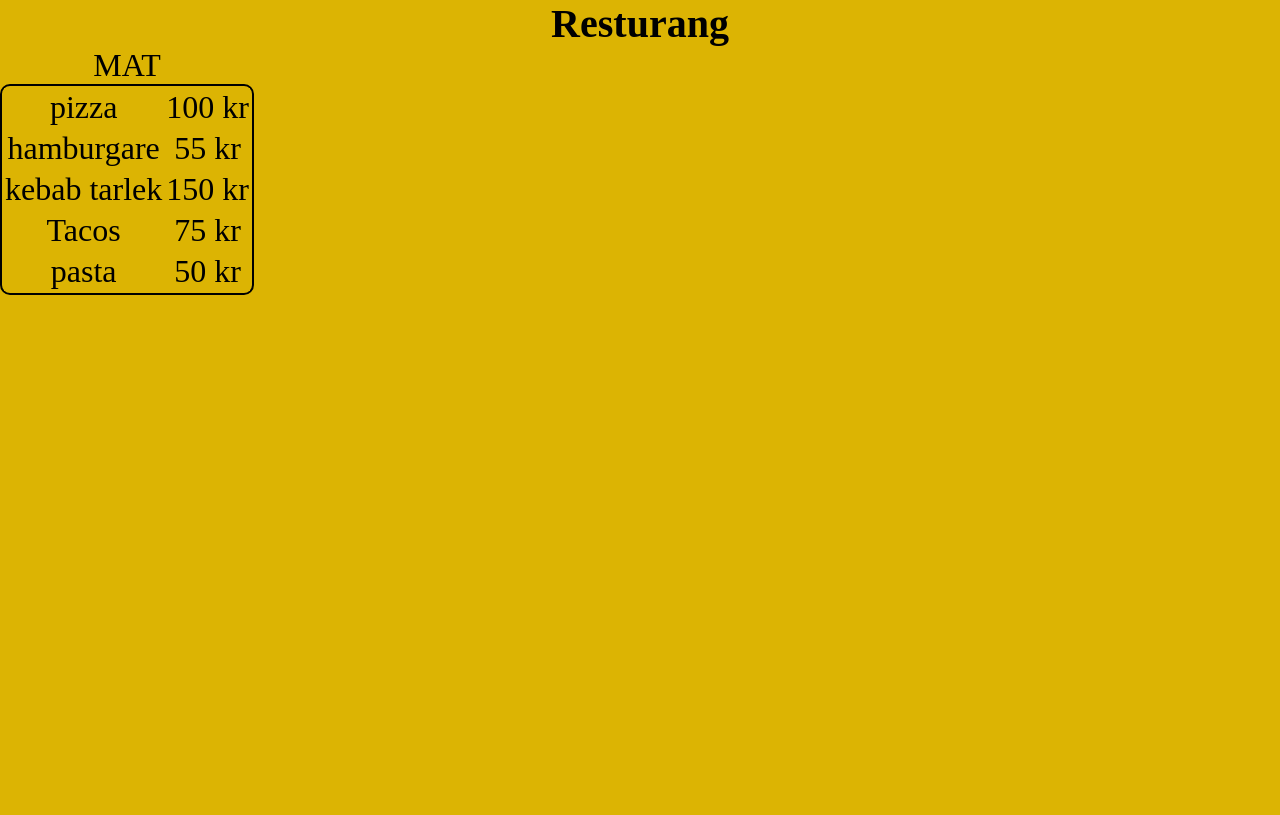
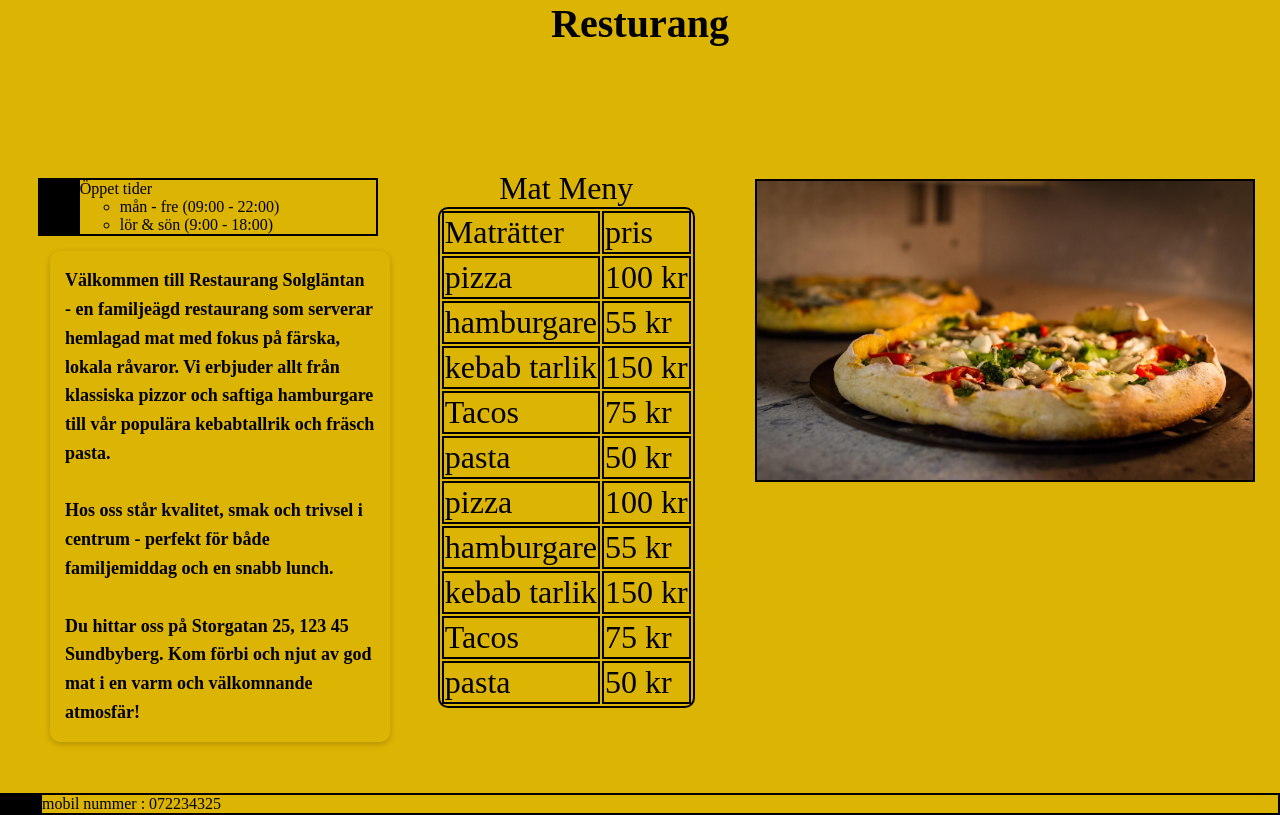
Before and after one commit to OmarMWW/resturang, a plain HTML site: page index.html in a window 1280 px wide. Drawn offline with Linux system fonts and the light colour scheme.

Commit message:
ast update

```diff
--- a/index.html
+++ b/index.html
@@ -7,10 +7,36 @@
     <title>Resturang</title>
 </head>
 <body>
+
     <h1 class="title">Resturang</h1>
+    <div class="layout1">
+        <div class="open-section">
+            <ol class="list1">
+        <li>Öppet tider</li>
+        <ul>
+            <li class="anim">mån - fre (09:00 - 22:00)</li>
+            <li class="anim">lör & sön (9:00 - 18:00)</li>
+        </ul>
+    </ol>
+
+    <h5 class="undertext">
+        Välkommen till Restaurang Solgläntan - en familjeägd restaurang som serverar hemlagad mat
+        med fokus på färska, lokala råvaror. Vi erbjuder allt från klassiska pizzor och saftiga
+        hamburgare till vår populära kebabtallrik och fräsch pasta.
+        <br><br>
+        Hos oss står kvalitet, smak och trivsel i centrum - perfekt för både familjemiddag och en snabb lunch.
+        <br><br>
+        Du hittar oss på <strong>Storgatan 25, 123 45 Sundbyberg</strong>.
+        Kom förbi och njut av god mat i en varm och välkomnande atmosfär!
+    </h5>
+    </div>
     <table class="foodmenu">
-<caption>MAT</caption>
+<caption>Mat Meny</caption>
         <thead>
+            <tr>
+                <td>Maträtter</td>
+                <td>pris</td>
+            </tr>
             <tr>
                 <td>pizza</td>
                 <td>100 kr</td>
@@ -20,7 +46,27 @@
                 <td>55 kr</td>
             </tr>
             <tr>
-                <td>kebab tarlek</td>
+                <td>kebab tarlik</td>
+                <td>150 kr</td>
+            </tr>
+            <tr>
+                <td>Tacos</td>
+                <td>75 kr</td>
+            </tr>
+            <tr>
+                <td>pasta</td>
+                <td>50 kr</td>
+            </tr>
+             <tr>
+                <td>pizza</td>
+                <td>100 kr</td>
+            </tr>
+            <tr>
+                <td>hamburgare</td>
+                <td>55 kr</td>
+            </tr>
+            <tr>
+                <td>kebab tarlik</td>
                 <td>150 kr</td>
             </tr>
             <tr>
@@ -33,5 +79,13 @@
             </tr>
         </thead>
     </table>
+
+    <img src="images/pizza-6478478_1280.jpg" alt="pizza">
+
+    </div>
+    <ul class="list">
+            <li class="anim">mobil nummer : 072234325</li>
+    </ul>
+
 </body>
 </html>
--- a/style.css
+++ b/style.css
@@ -1,18 +1,92 @@
 *{
-    margin: 0;
+    margin: auto;
     box-sizing: border-box;
     background-color: rgb(220, 180, 3);
 }
 
 .foodmenu{
-    text-align: center;
     font-size: 32px;
     border: 2px solid black;
     border-radius: 10px;
+    margin: auto;
+
 }
 
 .title{
     font-size: 40px;
     text-align: center;
-    margin: auto;
 }
+
+.menunames{
+    border: 2px solid black;
+}
+
+td{
+    border: 2px solid black;
+}
+
+.list{
+    color: rgb(0, 0, 0);
+    background-color: black;
+    margin-top: 4%;
+    border: 2px solid black;
+}
+
+.divlistx{
+    background-color: black;
+    width: 100%;
+}
+
+.list1{
+    color: rgb(0, 0, 0);
+    margin-left: 10%;
+    margin-top: 7%;
+    border: 2px solid black;
+    background-color: black;
+}
+
+ol{
+    border: 2px solid black;
+    background-color: black;
+}
+
+.anim{
+    transition-duration: 0.2s;
+}
+
+.anim:hover{
+    margin-bottom: 6px;
+    font-size: 20px;
+}
+
+img{
+    background-image: url(images/pizza-6478478_1280.jpg);
+    width: 500px;
+    margin-right: 25px;
+    margin-top: 8%;
+    border: 2px solid black;
+
+}
+
+.layout1{
+    display: grid;
+    grid-template-columns: 1fr 1fr 1fr;
+    margin-top: 7%;
+}
+
+.undertext {
+    margin-top: 15px;
+    font-size: 18px;
+    line-height: 1.6;
+    color: black;
+    padding: 15px;
+    border-radius: 10px;
+    width: 90%;
+    text-align: left;
+    box-shadow: 0 2px 6px rgba(0, 0, 0, 0.2);
+    margin-left: 50px
+}
+
+.open-section {
+    margin-top: 4%;
+}
```
Also changed, not shown: images/pizza-6478478_1280.jpg (added).
